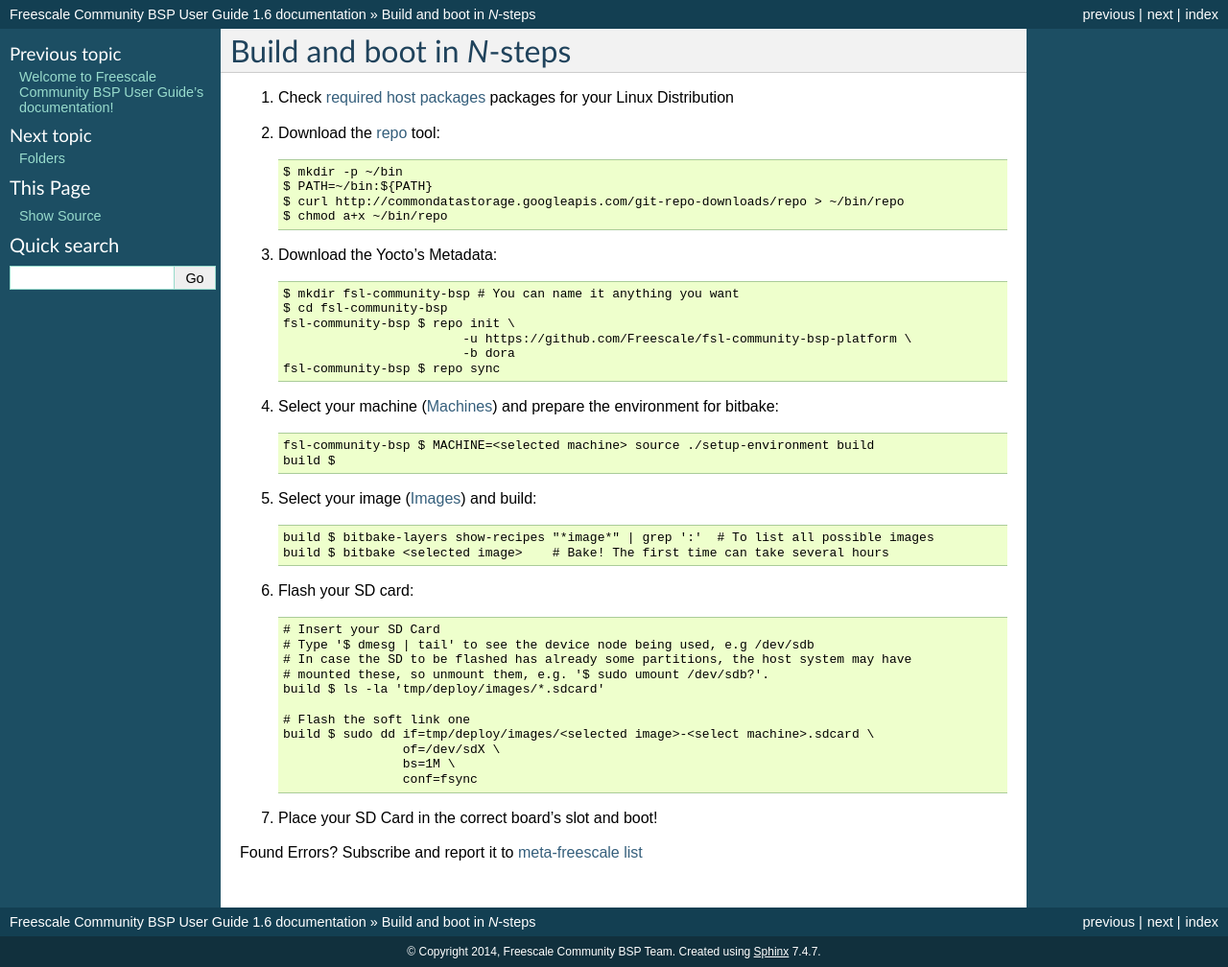
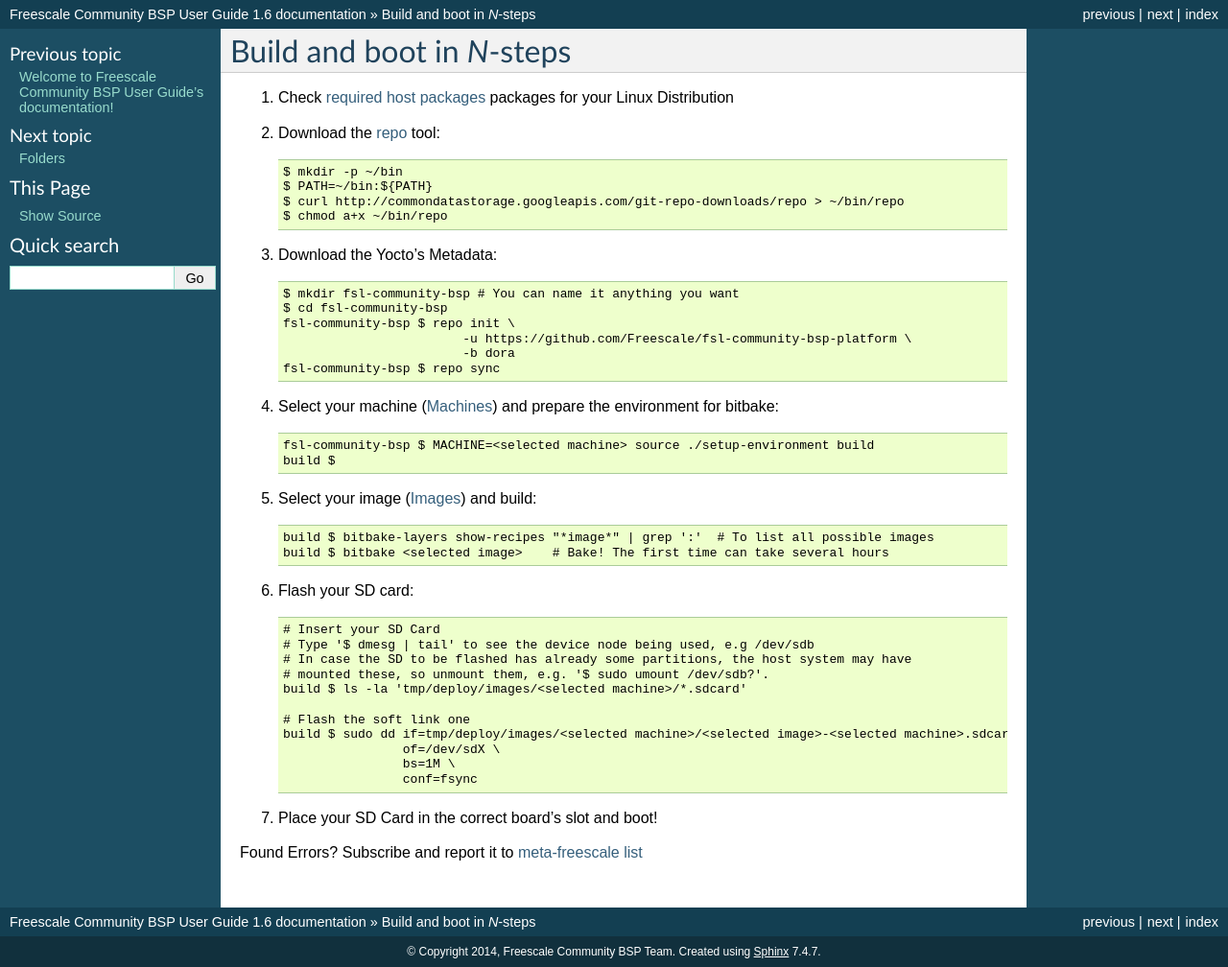
Before and after one commit to Freescale/Documentation, a Sphinx documentation site: the page built from user-guide/source/nsteps.rst, in a window 1280 px wide. Shown: the whole page at 96% size. Built offline with Sphinx 7.4.7, drawn with Linux system fonts in a browser that asks for light colours; some of the changed lines change nothing that is shown.

Commit message:
UG: nsteps.rst: add <selected machine> to the path to the .sdcard file
Also fix a small typo at the same line (s/select machine/selected machine/)

Signed-off-by: Mario Domenech Goulart <mario@ossystems.com.br>

```diff
--- a/user-guide/source/nsteps.rst
+++ b/user-guide/source/nsteps.rst
@@ -35,10 +35,10 @@
     # Type '$ dmesg | tail' to see the device node being used, e.g /dev/sdb
     # In case the SD to be flashed has already some partitions, the host system may have
     # mounted these, so unmount them, e.g. '$ sudo umount /dev/sdb?'.
-    build $ ls -la 'tmp/deploy/images/*.sdcard'
+    build $ ls -la 'tmp/deploy/images/<selected machine>/*.sdcard'
 
     # Flash the soft link one
-    build $ sudo dd if=tmp/deploy/images/<selected image>-<select machine>.sdcard \
+    build $ sudo dd if=tmp/deploy/images/<selected machine>/<selected image>-<selected machine>.sdcard \
                     of=/dev/sdX \
                     bs=1M \
                     conf=fsync
```
